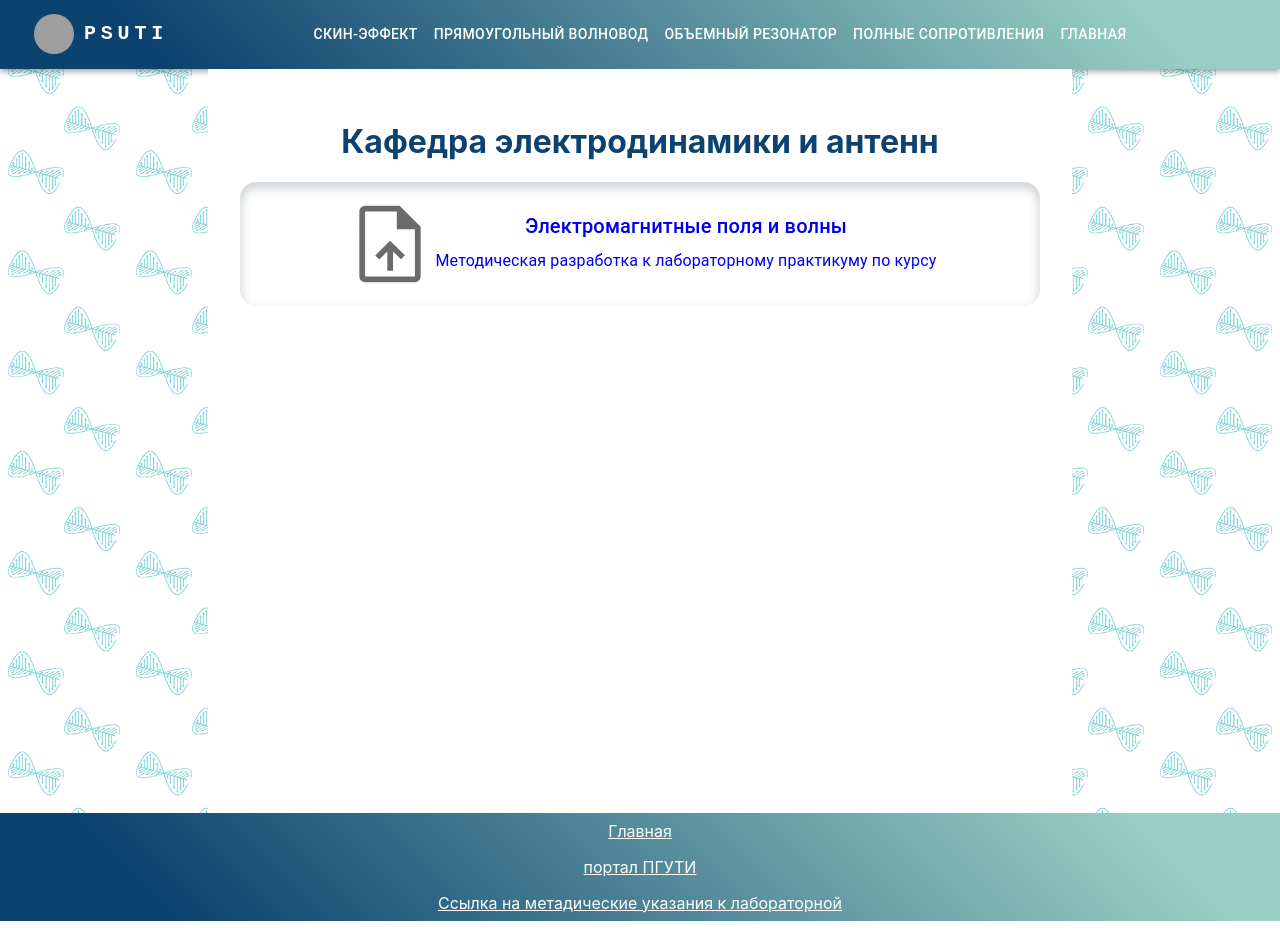
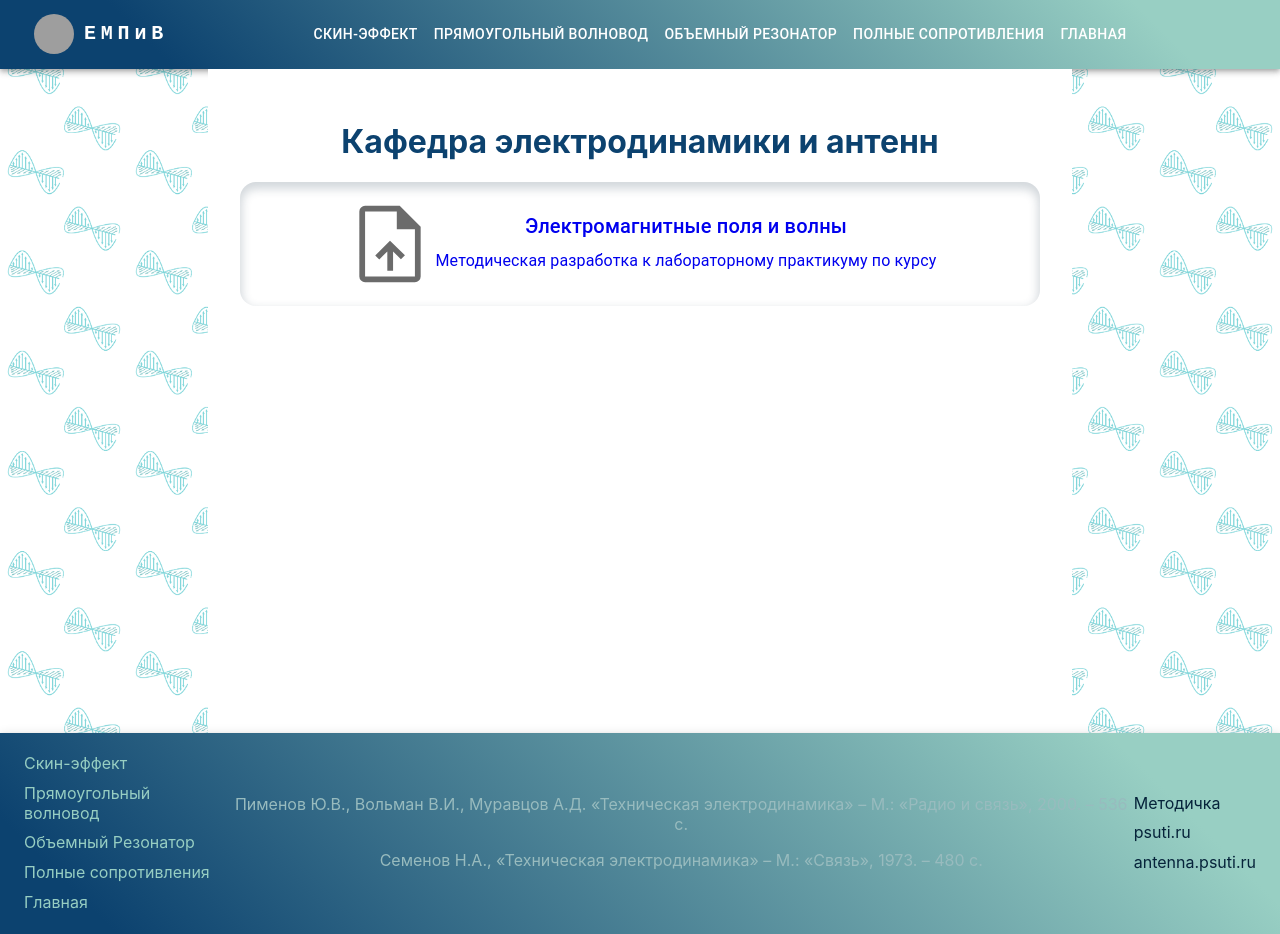
Before and after one commit to tsentavta/empiv, a React (Create React App) app: page /#/RectangularWaveguides in a window 1280 px wide. Before the commit this address led to /#/. Shown: the top 934 px of the page. Built offline with nearby package versions, Linux system fonts and the light colour scheme; grey boxes are pictures that could not be loaded.

Commit message:
fix foot

```diff
--- a/src/App.js
+++ b/src/App.js
@@ -9,6 +9,14 @@ import FullResistances from './pages/FullResistances';
 import {Container} from "react-bootstrap";
 import classes from "./App.module.css";
 
+const pages = [
+  {href: "SkinEffect", string: 'Скин-эффект'},
+  {href: "RectangularWaveguides", string: 'Прямоугольный волновод'},
+  {href: "VolumetricResonator", string: 'Объемный Резонатор'},
+  {href: "FullResistances", string: 'Полные сопротивления'},
+  {href: "Main", string: 'Главная'}];
+
+
 function App() {
   const [pathRouter, setPathRouter] = useState(localStorage.getItem('path') ? localStorage.getItem('path') : 'Main');
   useEffect(() => {
@@ -17,7 +25,7 @@ function App() {
 
   return (
     <div className={classes.App}>
-      <NavBar setPathRouter={setPathRouter} />
+      <NavBar setPathRouter={setPathRouter} pages={pages} />
         <Container className={classes.container}>
             {
                 (pathRouter === 'Main') ? <Main /> : null
@@ -37,7 +45,7 @@ function App() {
             {/* <PublicRoutes/> */}
         </Container>
 
-      <Footer />
+      <Footer setPathRouter={setPathRouter} pages={pages} />
 
     </div>
   );
--- a/src/App.module.css
+++ b/src/App.module.css
@@ -16,7 +16,7 @@
   margin-right: auto;
   margin-left: auto;
   max-width: 800px;
-  min-height: 85vh;
+  min-height: 75vh;
 }
 @media (prefers-reduced-motion: no-preference) {
   .App-logo {
--- a/src/components/Footer/Footer.js
+++ b/src/components/Footer/Footer.js
@@ -1,18 +1,87 @@
 
 import * as React from 'react';
-import {Container} from "react-bootstrap";
 import classes from "./Footer.module.sass";
-import {Link} from "react-router-dom";
+import {AppBar, Container, Link} from "@mui/material";
+import * as setPathRouter from "prop-types";
 
-const NavMenu = [{href: '', string: 'Главная'}, {href: '', string: 'портал ПГУТИ'}, {href: '', string: 'Ссылка на метадические указания к лабораторной'}]
+Footer.propTypes = {
+    setPathRouter: setPathRouter.func.isRequired,
+};
 
-export function Footer() {
+export function Footer({setPathRouter, pages}) {
+
+    function handleCloseNavMenu (href) {
+        if (href != null) {
+            setPathRouter(href)
+        }
+    }
+
     return (
-        <Container className={classes.flexContainer}>
+        <AppBar position={"relative"} className={classes.background}>
+            <Container maxWidth="xl">
+                <div className={classes.flexContainer}>
+                    <div className={classes.flexContainerNav}>
+                        <div className={classes.flexContainerItem}>
+                            <div className={classes.flexContainerItemPages}>
+                                {
+                                    pages.map(
+                                        (item, i) => {
+                                            return <Link
+                                                className={classes.link}
+                                                color={'#97cec2'}
+                                                key={i}
+                                                onClick={() => handleCloseNavMenu(item.href)}
+                                                underline="hover"
+                                            >{item.string}</Link>
+                                        }
+                                    )
+                                }
+                            </div>
+                        </div>
 
-            {NavMenu.map((Item, i)=> {
-                return (<Link key={i} to={Item.href} className={classes.flexContainerItem}>{Item.string}</Link>)
-            })}
-        </Container>
+                        <div className={classes.flexContainerItem}>
+                            <p>
+                                Пименов Ю.В., Вольман В.И., Муравцов А.Д. «Техническая электродинамика» – М.: «Радио и связь», 2000. – 536 с.
+                            </p>
+
+                            <p>
+                                Семенов Н.А., «Техническая электродинамика» – М.: «Связь», 1973. – 480 с.
+                            </p>
+                        </div>
+
+                        <div className={classes.flexContainerItem}>
+                            <div className={classes.flexContainerItemPages}>
+                                <Link
+                                    className={classes.link}
+                                    color={'#06233a'}
+                                    href={"https://studfile.net/preview/4600332/"}
+                                    underline="hover"
+                                >Методичка</Link>
+                                <Link
+                                    className={classes.link}
+                                    color={'#06233a'}
+                                    href={"https://www.psuti.ru/"}
+                                    underline="hover"
+                                >psuti.ru</Link>
+                                <Link
+                                    className={classes.link}
+                                    color={'#06233a'}
+                                    href={"http://antenna.psuti.ru"}
+                                    underline="hover"
+                                >antenna.psuti.ru</Link>
+                            </div>
+                        </div>
+                    </div>
+
+                    <div className={classes.textBy}>
+                        <p>by tsentavta, React, gitHub</p>
+                        <p>Copyright © 2023 Material UI SAS, trading as MUI.</p>
+
+                    </div>
+                </div>
+
+            </Container>
+        </AppBar>
+
     );
 };
--- a/src/components/Footer/Footer.module.sass
+++ b/src/components/Footer/Footer.module.sass
@@ -1,10 +1,28 @@
-.flexContainer
+.background
   background: -webkit-linear-gradient(225deg, rgb(152, 207, 195) 11%, rgb(12, 66, 111) 87%)
   background: -moz-linear-gradient(225deg, rgb(152, 207, 195) 11%, rgb(12, 66, 111) 87%)
   background: linear-gradient(225deg, rgb(152, 207, 195) 11%, rgb(12, 66, 111) 87%)
+
+.flexContainer
+  padding: 1em 0
+
+.flexContainerNav
+  display: flex
+  flex-direction: row
+  align-items: center
+  justify-content: space-around
+
+.flexContainerItem
+  color: #98bbbe
+
+.textBy
+  color: #4d4f57
+
+.link
+  margin-top: 0.1rem
+  padding: 0.3rem 0
+
+.flexContainerItemPages
   display: flex
   flex-direction: column
-.flexContainerItem
-
-  color: white
-  padding: 0.5em
+  text-align: left
--- a/src/components/NavBar/NavBar.js
+++ b/src/components/NavBar/NavBar.js
@@ -15,21 +15,14 @@ import logo from "../../img/logo.ico"
 import classes from "./NavBar.module.sass";
 import * as setPathRouter from "prop-types";
 
-const pages = [
-    {href: "SkinEffect", string: 'Скин-эффект'},
-    {href: "RectangularWaveguides", string: 'Прямоугольный волновод'},
-    {href: "VolumetricResonator", string: 'Объемный Резонатор'},
-    {href: "FullResistances", string: 'Полные сопротивления'},
-    {href: "Main", string: 'Главная'}];
-
 
 NavBar.propTypes = {
     setPathRouter: setPathRouter.func.isRequired,
 };
 
-function NavBar({setPathRouter}) {
+function NavBar({setPathRouter, pages}) {
     const [anchorElNav, setAnchorElNav] = React.useState(null);
-    const LOGO = "PSUTI"
+    const LOGO = "ЕМПиВ"
 
 
 
@@ -47,14 +40,10 @@ function NavBar({setPathRouter}) {
 
     return (
         <AppBar position="static" className={classes.appBarBackground}>
-            <Container maxWidth="xl" className={classes.container}>
-                <Toolbar disableGutters
-                         sx={{
-
-                         }}
-                >
+            <Container maxWidth="xl" >
+                <Toolbar disableGutters>
                     <IconButton sx={{ display: {xs: 'none', md: 'flex'}, p: 0, margin: '10px'}}>
-                        <Avatar alt="Remy Sharp" src={logo} />
+                        <Avatar alt="" src={logo} />
                     </IconButton>
 
                     <Typography
@@ -103,13 +92,11 @@ function NavBar({setPathRouter}) {
                             onClose={() => handleCloseNavMenu(null)}
                             sx={{
                                 display: {xs: 'block', md: 'none'},
-
                             }}
                         >
                             {pages.map((page, i) => (
                                 <MenuItem key={i} onClick={() => handleCloseNavMenu(page.href)}>
                                     <Typography textAlign="center" sx={{
-
                                         fontFamily: 'monospace',
                                         textDecoration: 'none',
                                     }}>{page.string}</Typography>
@@ -117,7 +104,7 @@ function NavBar({setPathRouter}) {
                             ))}
                         </Menu>
                     </Box>
-                    <AdbIcon sx={{display: {xs: 'flex', md: 'none'}, mr: 1}}/>
+                    <Avatar alt="" src={logo} sx={{display: {xs: 'flex', md: 'none'}, mr: 1}}/>
                     <Typography
                         variant="h5"
                         noWrap
--- a/src/components/NavBar/NavBar.module.sass
+++ b/src/components/NavBar/NavBar.module.sass
@@ -1,6 +1,4 @@
 .appBarBackground
-
   background: -webkit-linear-gradient(225deg, rgb(152, 207, 195) 11%, rgb(12, 66, 111) 87%)
   background: -moz-linear-gradient(225deg, rgb(152, 207, 195) 11%, rgb(12, 66, 111) 87%)
   background: linear-gradient(225deg, rgb(152, 207, 195) 11%, rgb(12, 66, 111) 87%)
-.container
--- a/src/pages/SkinEffect.js
+++ b/src/pages/SkinEffect.js
@@ -107,7 +107,7 @@ export function SkinEffect() {
 
                 <div className={classes.imgBox}>
                     {/*<div className={clsx({backgroundColor: '#b87333'}, classes.img)}/>*/}
-                    <img src={expImg} alt={'img'} className={classes.img}/>
+                    <div className={classes.img}/>
                     {/*<div className={classes.image}/>*/}
                     <div className={(classes.verticalLine)} style={{transform: `translateX(${translateX/2}px`}}></div>
                 </div>
--- a/src/pages/SkinEffect.module.sass
+++ b/src/pages/SkinEffect.module.sass
@@ -8,11 +8,16 @@
   height: 200px
 
   .img
+    background: url("../img/imgSkin.png") center
+    box-sizing: border-box
+    border: 2px solid #282c34
+    border-radius: .5em
     width: 300px
-    height: 100%
+    height: 200px
 
 .verticalLine
   z-index: 10
+  border-radius: .2em
   top: 90px
   left: -10px
   position: absolute
```
